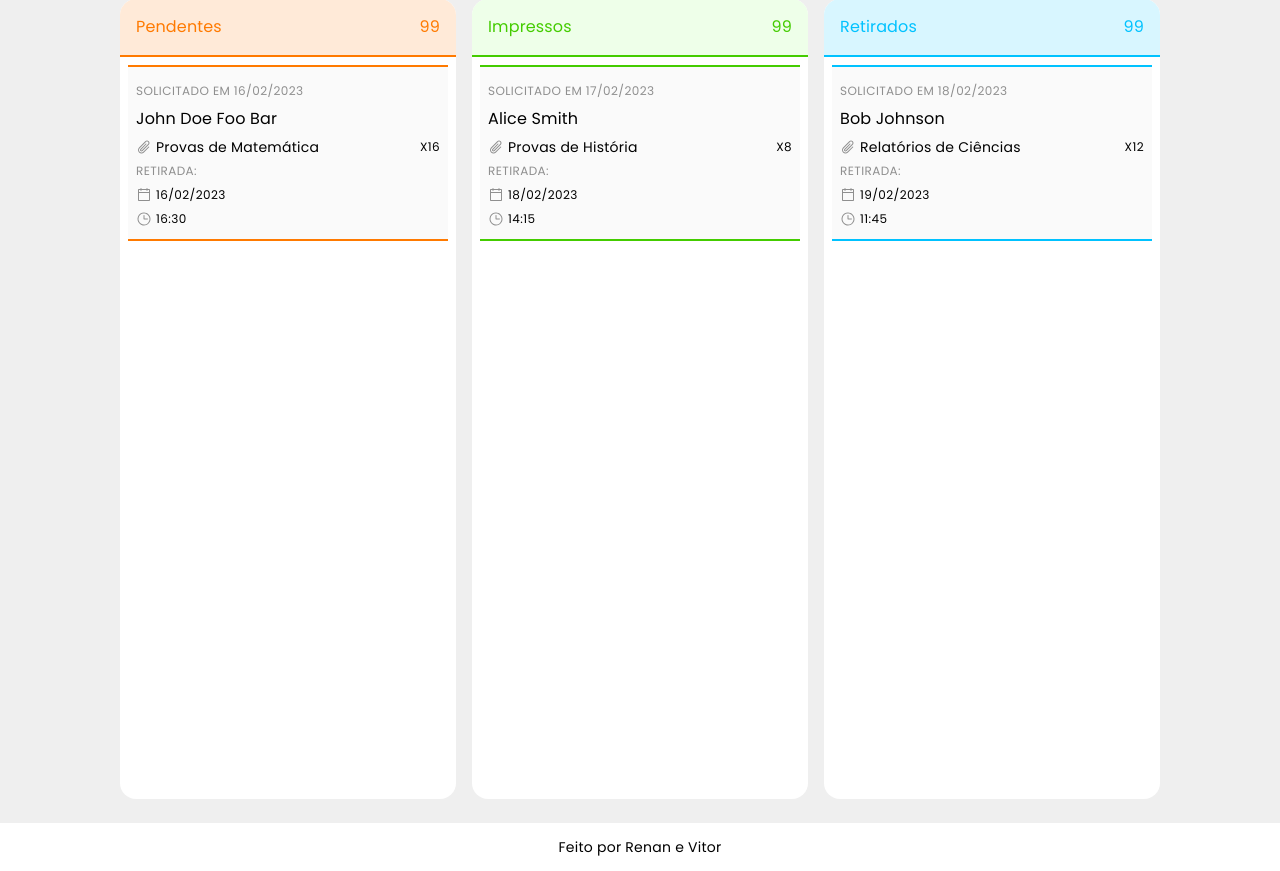
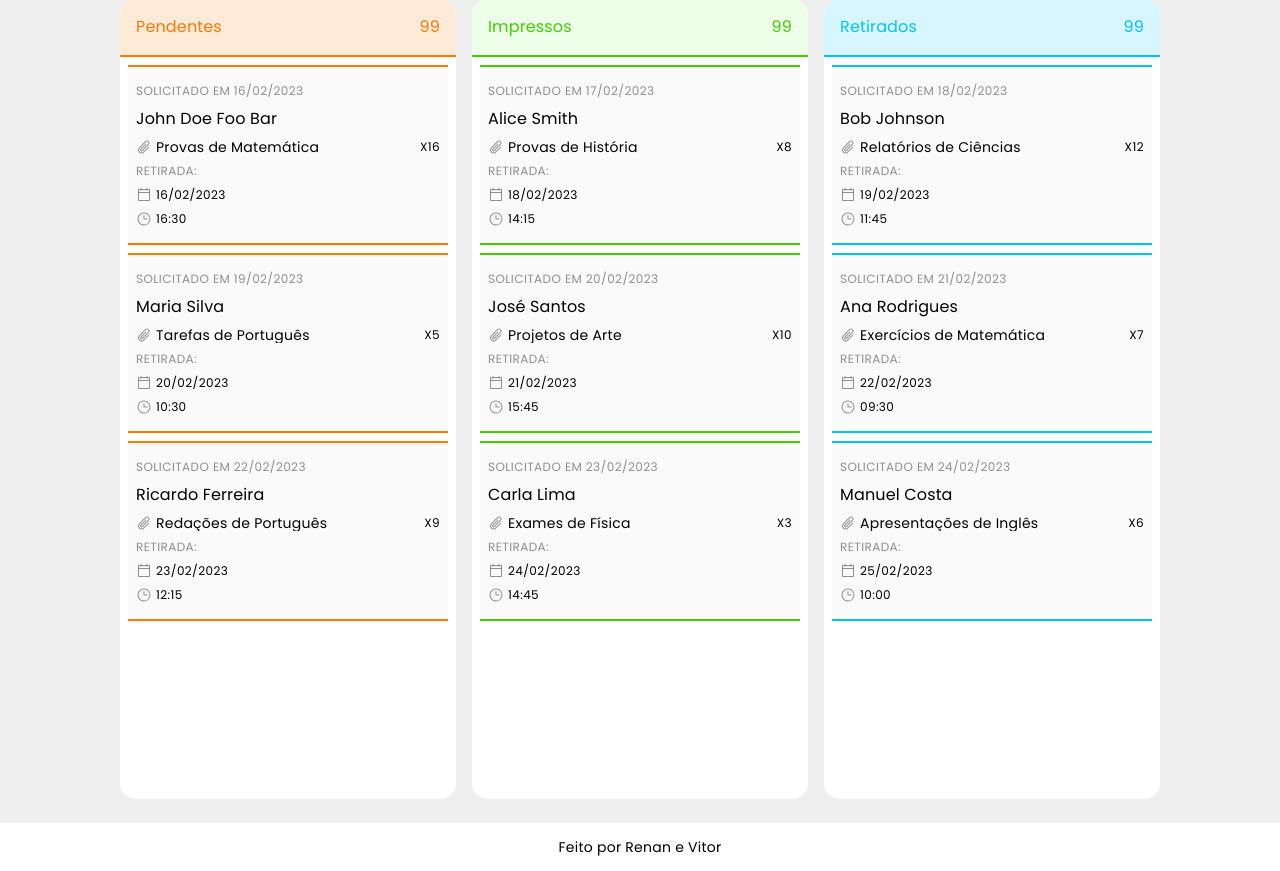
Before and after one commit to RenanMaestrya/SGFI, a Django app: page /dashboard/ in a window 1280 px wide. Shown: the part 244-1115 px from the top of the page. Run offline with Django 4.2, Linux system fonts and the light colour scheme.

Commit message:
feat: add more data examples

```diff
--- a/SGFI/apps/core/views.py
+++ b/SGFI/apps/core/views.py
@@ -41,6 +41,66 @@ def dashboard(request):
             'withdraw_time': '11:45',
             'status': 'withdrawn',
         },
+        {
+            'id': 4,
+            'requested_at': '19/02/2023',
+            'requested_by': 'Maria Silva',
+            'attachment': 'Tarefas de Português',
+            'attachment_count': 5,
+            'withdraw_date': '20/02/2023',
+            'withdraw_time': '10:30',
+            'status': 'pending',
+        },
+        {
+            'id': 5,
+            'requested_at': '20/02/2023',
+            'requested_by': 'José Santos',
+            'attachment': 'Projetos de Arte',
+            'attachment_count': 10,
+            'withdraw_date': '21/02/2023',
+            'withdraw_time': '15:45',
+            'status': 'printed',
+        },
+        {
+            'id': 6,
+            'requested_at': '21/02/2023',
+            'requested_by': 'Ana Rodrigues',
+            'attachment': 'Exercícios de Matemática',
+            'attachment_count': 7,
+            'withdraw_date': '22/02/2023',
+            'withdraw_time': '09:30',
+            'status': 'withdrawn',
+        },
+        {
+            'id': 7,
+            'requested_at': '22/02/2023',
+            'requested_by': 'Ricardo Ferreira',
+            'attachment': 'Redações de Português',
+            'attachment_count': 9,
+            'withdraw_date': '23/02/2023',
+            'withdraw_time': '12:15',
+            'status': 'pending',
+        },
+        {
+            'id': 8,
+            'requested_at': '23/02/2023',
+            'requested_by': 'Carla Lima',
+            'attachment': 'Exames de Física',
+            'attachment_count': 3,
+            'withdraw_date': '24/02/2023',
+            'withdraw_time': '14:45',
+            'status': 'printed',
+        },
+        {
+            'id': 9,
+            'requested_at': '24/02/2023',
+            'requested_by': 'Manuel Costa',
+            'attachment': 'Apresentações de Inglês',
+            'attachment_count': 6,
+            'withdraw_date': '25/02/2023',
+            'withdraw_time': '10:00',
+            'status': 'withdrawn',
+        },
     ]
     return render(request, 'apps/core/pages/dashboard.html', { 'role': role, 'requests': data })
 
--- a/SGFI/static/css/components/card.css
+++ b/SGFI/static/css/components/card.css
@@ -4,7 +4,7 @@
     gap: 8px;
     padding: 16px 8px;
     background-color: var(--neutral-50);
-    max-height: 140px;
+    max-height: 180px;
 }
 
 .pending {
--- a/SGFI/static/css/pages/dashboard.css
+++ b/SGFI/static/css/pages/dashboard.css
@@ -27,7 +27,7 @@
     flex: 1;
     display: flex;
     flex-direction: column;
-    gap: 16px;
+    gap: 8px;
     padding: 8px;
     height: 100%;
 }
```
